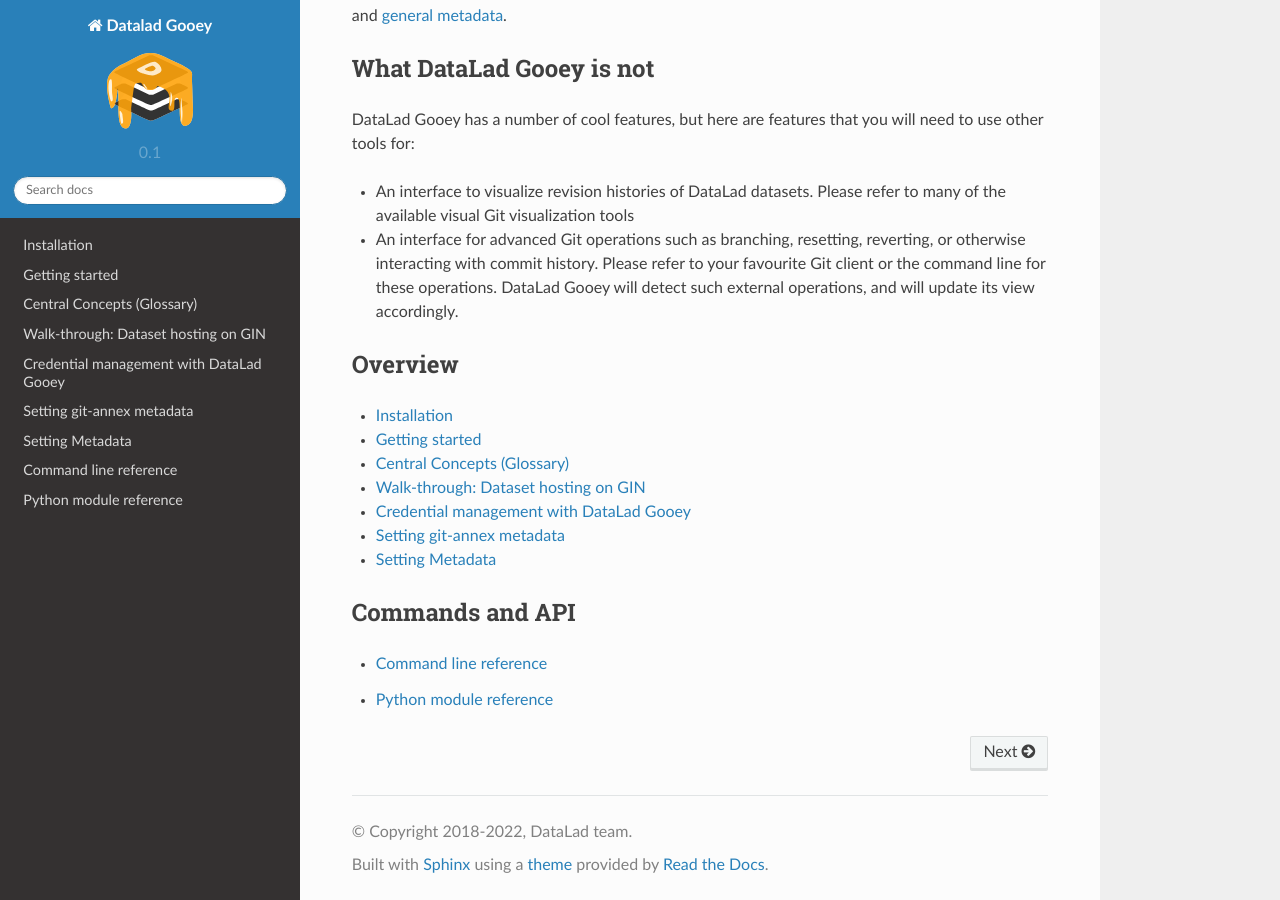
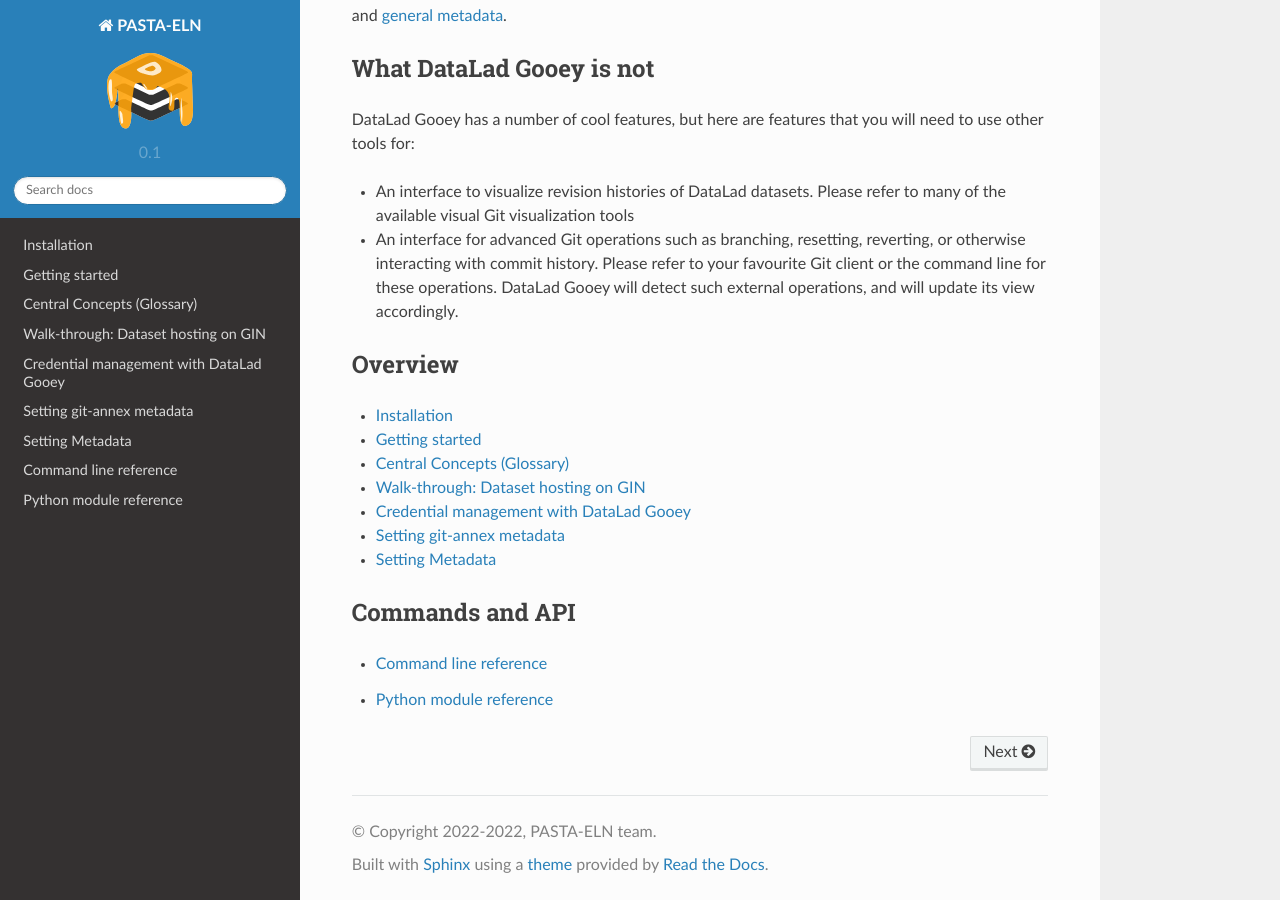
Before and after one commit to PASTA-ELN/pasta-eln, a Sphinx documentation site: the page built from docs/source/index.rst, in a window 1280 px wide and 900 px high, scrolled down 1110 px. Built offline with Sphinx 7.4.7 and the Read the Docs theme 2.0.0, drawn with Linux system fonts in a browser that asks for light colours; pages that are not in the unit, such as notebooks, are missing from menus.

Commit message:
adopt docs 2

```diff
--- a/docs/source/conf.py
+++ b/docs/source/conf.py
@@ -88,14 +88,14 @@
 master_doc = 'index'
 
 # General information about the project.
-project = u'Datalad Gooey'
-copyright = u'2018-{}, DataLad team'.format(datetime.datetime.now().year)
-author = u'DataLad team'
+project = u'PASTA-ELN'
+copyright = u'2022-{}, PASTA-ELN team'.format(datetime.datetime.now().year)
+author = u'PASTA-ELN team'
 
 # The version info for the project you're documenting, acts as replacement for
 # |version| and |release|, also used in various other places throughout the
 # built documents.
-version = datalad_gooey.__version__
+version = pasta_eln.__version__
 release = version
 
 # The language for content autogenerated by Sphinx. Refer to documentation
```
